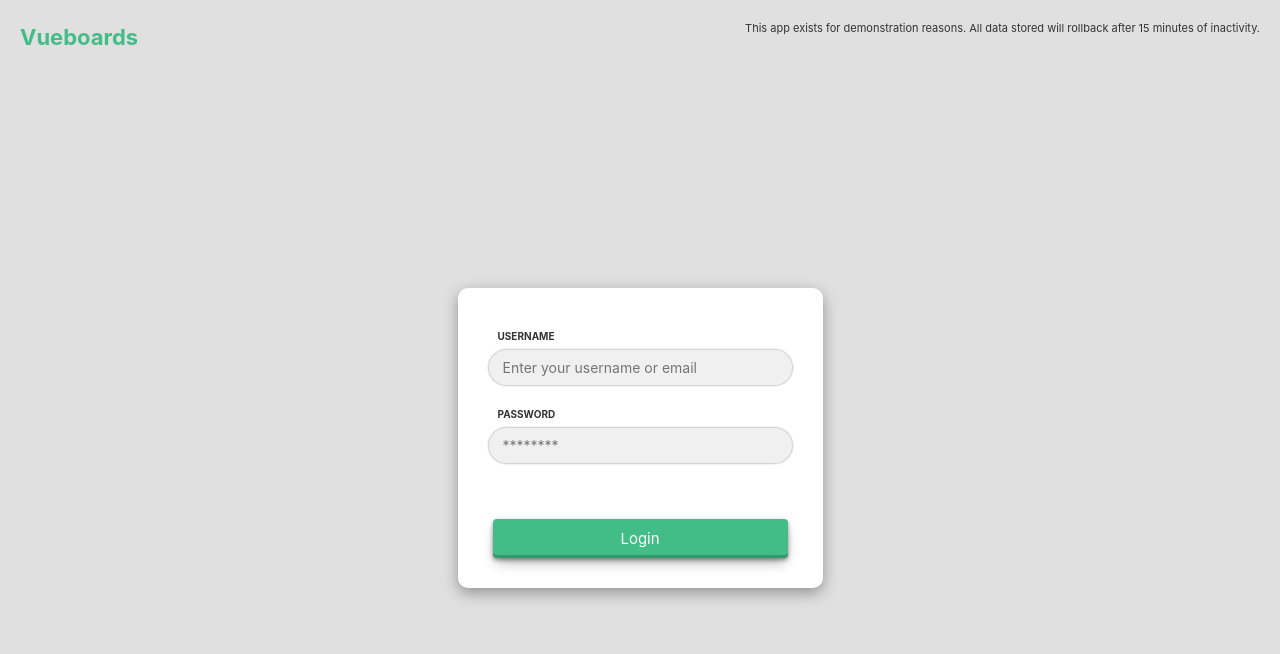
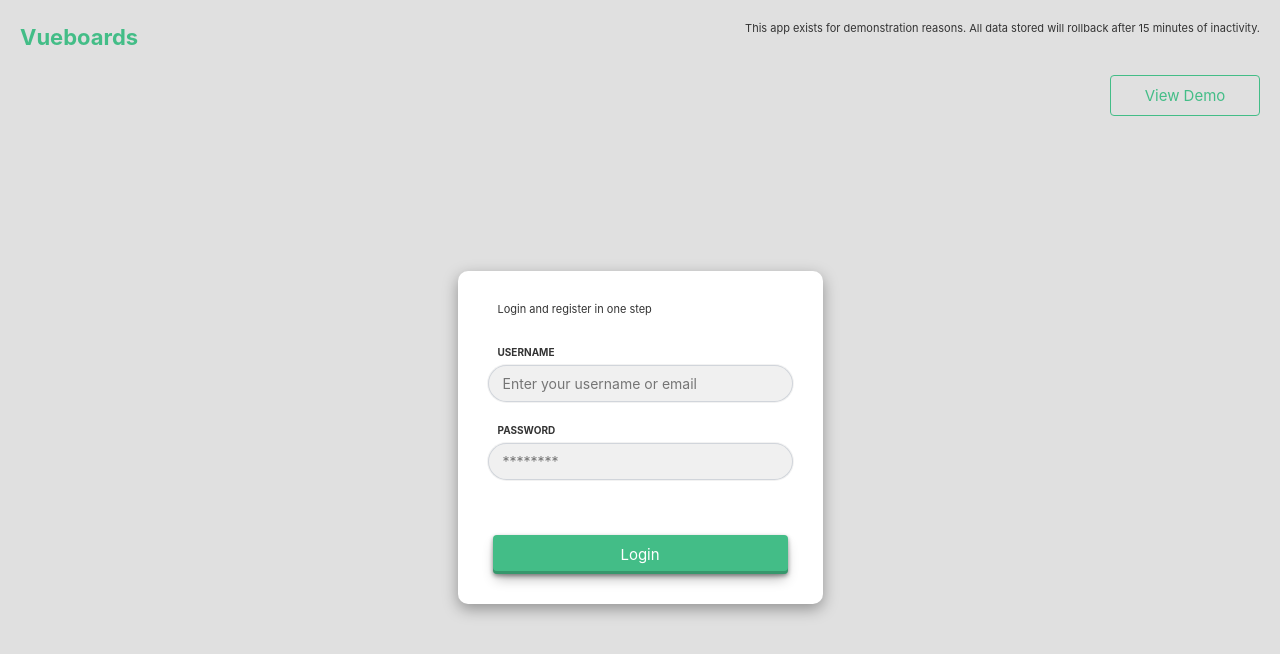
Before and after one commit to ktsalik/vueboards, a Vue app: page /login in a window 1280 px wide. Shown: the top 654 px of the page. Built offline with nearby package versions, Linux system fonts and the light colour scheme; no server answers; a web font is replaced by a local one.

Commit message:
add View Demo button to login view

```diff
--- a/src/views/LoginView.vue
+++ b/src/views/LoginView.vue
@@ -23,11 +23,17 @@ const password = ref('');
 const login = () => {
   loginStore.login(username.value, password.value);
 };
+
+const viewDemo = () => {
+  loginStore.login(Math.random().toString().slice(-5), Math.random().toString().slice(-5));
+};
 </script>
 
 <template>
   <div class="Login">
     <div class="form">
+      <span class="title">Login and register in one step</span>
+
       <div class="input">
         <span>USERNAME</span>
         <input type="text" ref="usernameInputElRef" v-model="username" @keyup.enter="login" placeholder="Enter your username or email" />
@@ -44,6 +50,8 @@ const login = () => {
 
       <button class="btn-login" @click="login">Login</button>
     </div>
+
+    <button class="btn-view-demo" @click="viewDemo">View Demo</button>
   </div>
 </template>
 
@@ -51,6 +59,7 @@ const login = () => {
 @import '../assets/variables.scss';
 
 .Login {
+  position: relative;
   width: 100%;
   height: 100%;
   display: flex;
@@ -64,6 +73,13 @@ const login = () => {
     flex-direction: column;
     justify-content: center;
     align-items: center;
+
+    .title {
+      align-self: flex-start;
+      margin-left: 10px;
+      margin-bottom: 15px;
+      font-size: 11px;
+    }
 
     .input {
       width: 100%;
@@ -103,6 +119,16 @@ const login = () => {
       color: $muted-text-color;
     }
   }
+
+  .btn-view-demo {
+    @include button();
+    @include button_outline();
+    position: absolute;
+    top: 0;
+    right: 20px;
+    width: 150px;
+    max-width: calc(100% - 20px - 20px);
+  }
 }
 
 @media screen and (max-width: 425px) {
```
